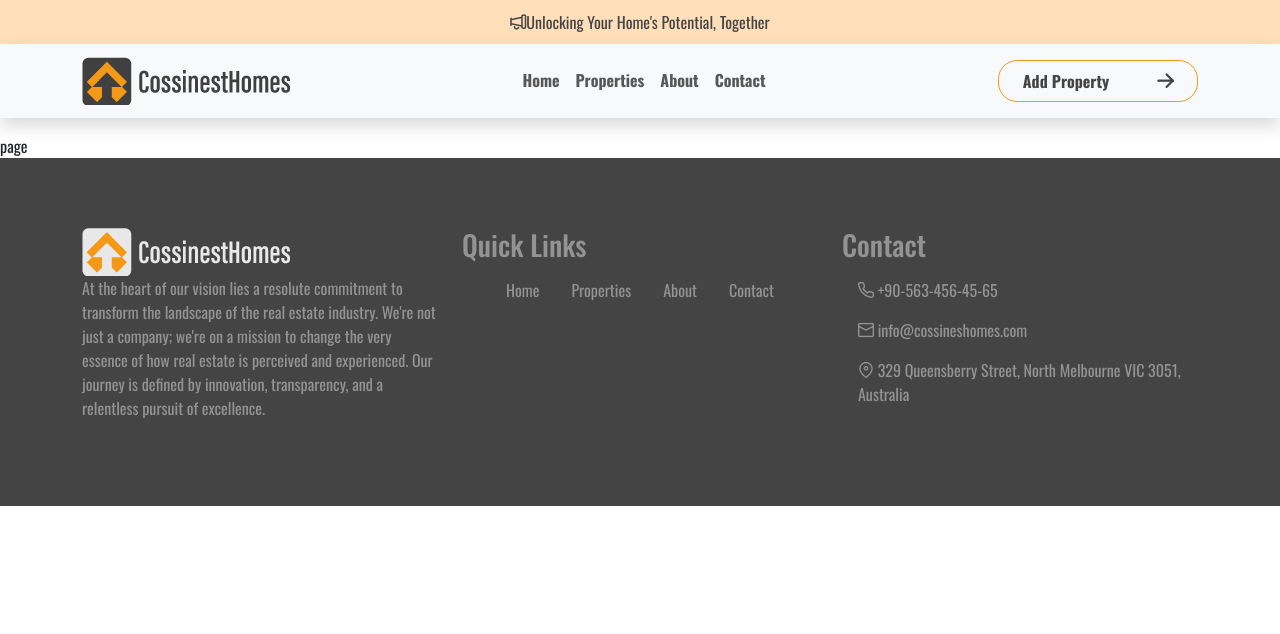
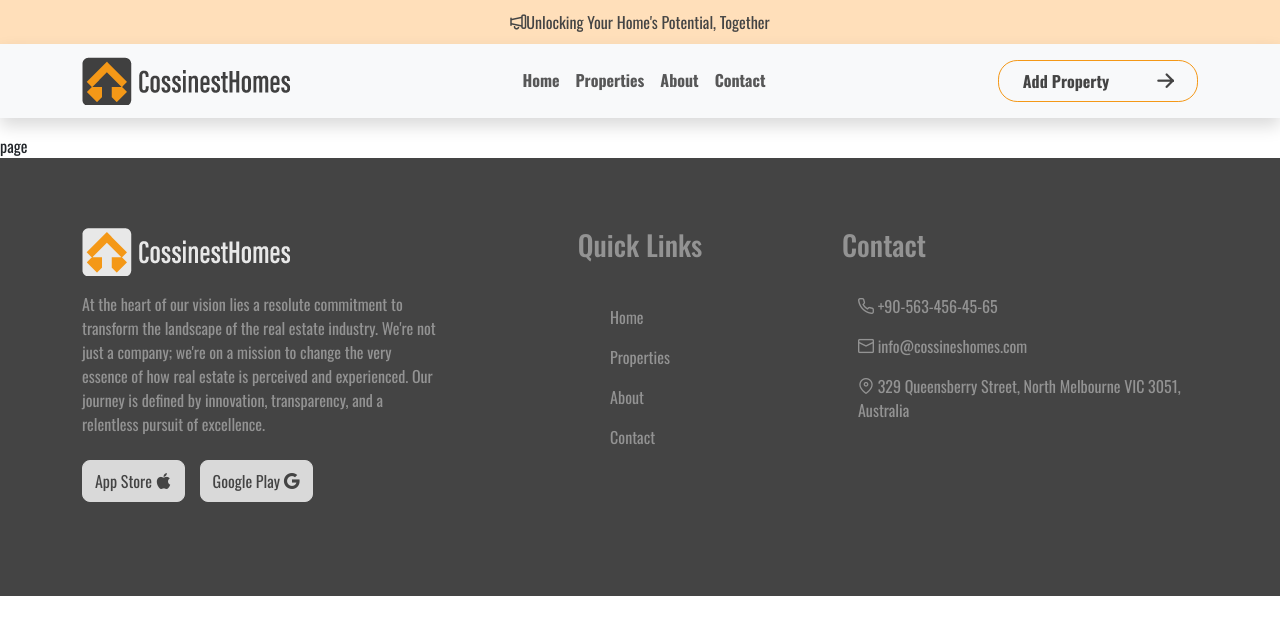
Before and after one commit to seval2016/cossineshomes, a Next.js app: page / in a window 1280 px wide. Shown: the top 634 px of the page. Built offline with nearby package versions, Linux system fonts and the light colour scheme.

Commit message:
footer ended

```diff
--- a/src/components/common/footer/footer.js
+++ b/src/components/common/footer/footer.js
@@ -13,15 +13,23 @@ const Footer = () => {
         <Row>
           <Col xl={4}>
             <Logo theme="light" />
-            <p>{config.project.description}</p>
+            <p className="mt-3">{config.project.description}</p>
+            <div className="footer-btn my-4">
+              <a href="#" className=" btn btn-primary py-2">
+                App Store <i className="pi pi-apple"></i>
+              </a>
+              <a href="#" className=" btn btn-primary py-2">
+                Google Play <i className="pi pi-google"></i>
+              </a>
+            </div>
+          </Col>
+          <Col xs={6} lg className="col-center">
+            <h3>Quick Links</h3>
+            <MainMenu  />
           </Col>
           <Col xs={6} lg>
-          <h3>Quick Links</h3>
-            <MainMenu  className="justify-content-center"/>
-          </Col>
-          <Col xs={6} lg>
-          <h3>Contact</h3>
-          <ContactMenu/>
+            <h3 className="mb-4">Contact</h3>
+            <ContactMenu />
           </Col>
         </Row>
       </Container>
--- a/src/components/common/footer/footer.scss
+++ b/src/components/common/footer/footer.scss
@@ -1,13 +1,39 @@
 @use "../../../styles/variables" as v;
 @use "../../../styles/mixins" as m;
 
+footer {
+  background-color: v.$color2;
+  color: v.$color5;
+  padding: 70px 0;
 
-footer{
-    background-color: v.$color2;
-    color: v.$color5;
-    padding: 70px 0;
+  .col-center {
+    @include m.flex($jc: center);
 
-    .nav-link{
-        color: v.$color5;
+    h3 {
+      text-align: center;
+      width: 100%;
+      padding: 0;
+      height: 0;
+      margin: 0;
     }
+  }
+  .nav {
+    @include m.flex($fd: column, $jc: start, $ai: stretch, $gap: 0, $fw: wrap);
+    justify-content: start;
+    .nav-link {
+      color: v.$color5;
+    }
+  }
+
+  .footer-btn {
+    @include m.flex($jc: start, $ai: center, $gap: 15px);
+    padding: 0;
+
+    .btn {
+      border-radius: 8px;
+      background-color: v.$color4;
+      border-color: v.$color4;
+      color: v.$color2;
+    }
+  }
 }
```
